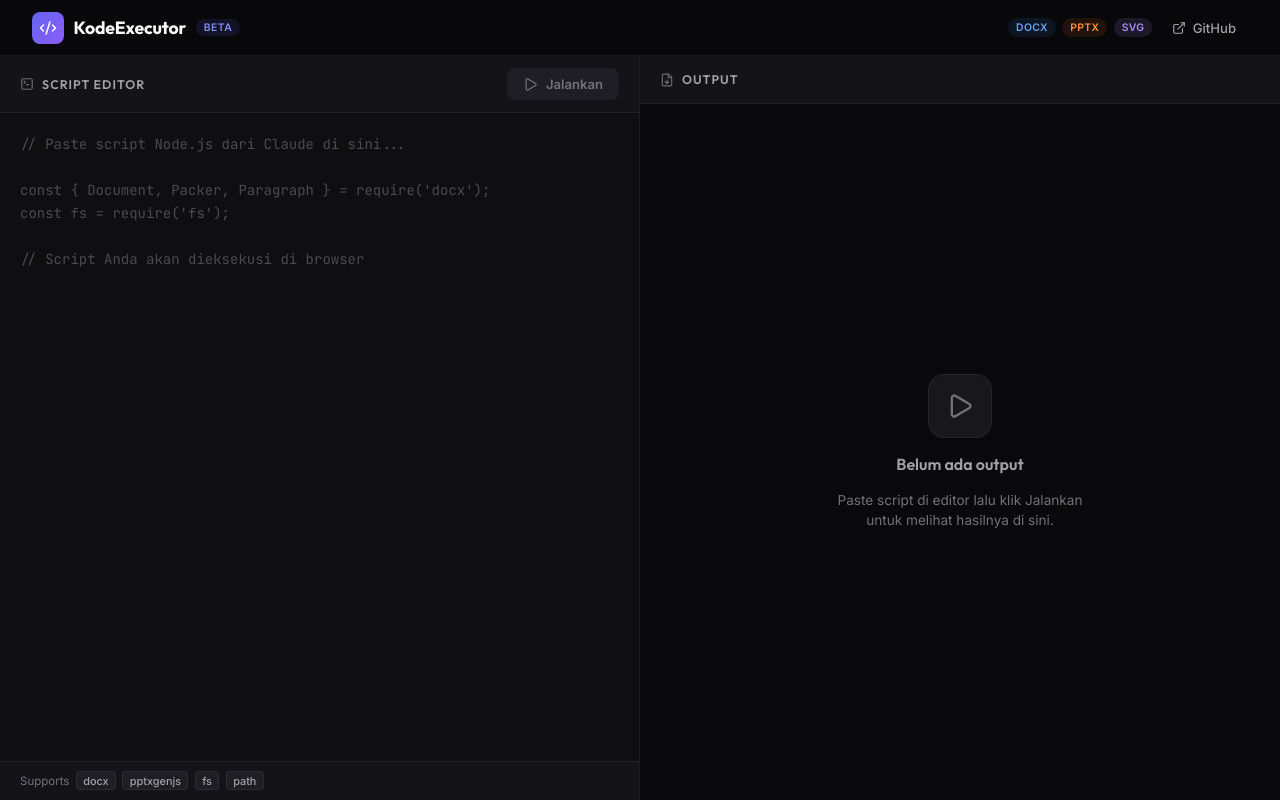
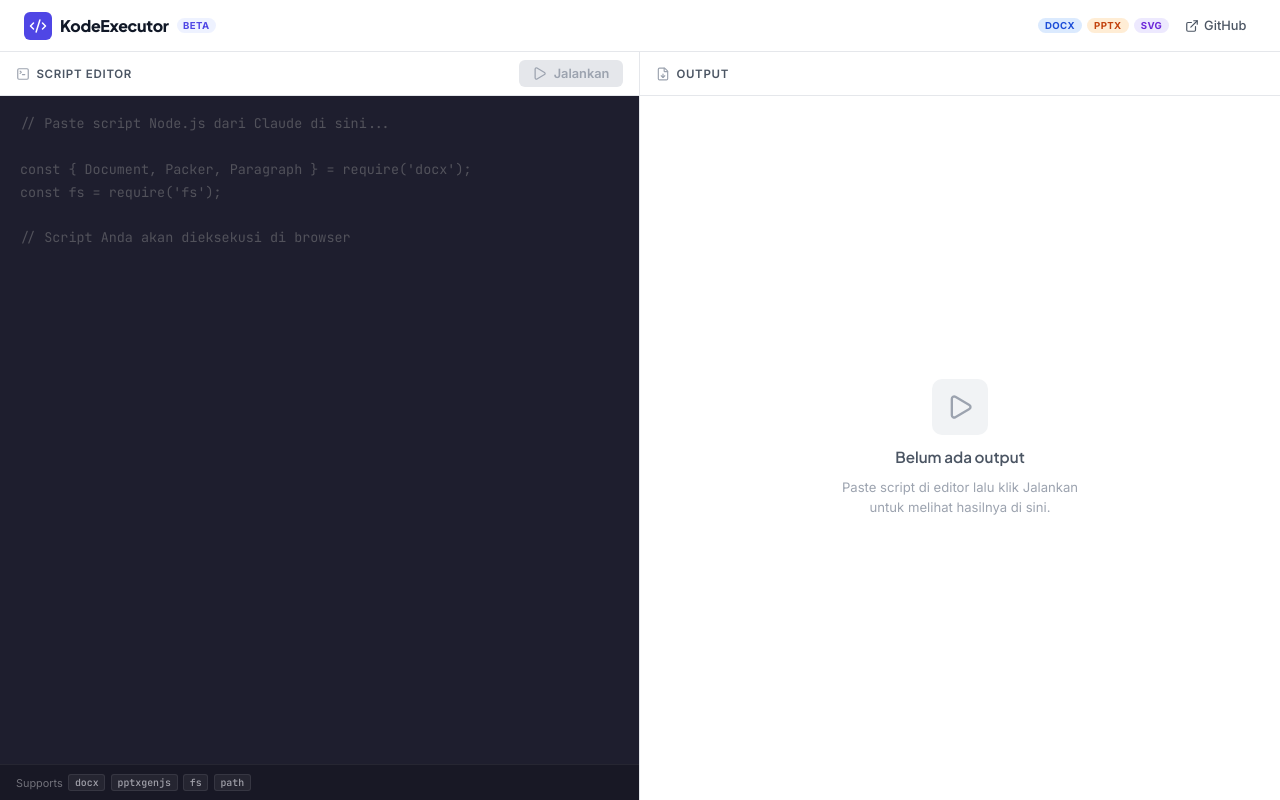
Before and after one commit to superboy12/KodeExecutor, a React (Vite) app: page / in a window 1280 px wide. Built offline with nearby package versions, Linux system fonts and the light colour scheme.

Commit message:
redesign: clean white light theme with professional commercial aesthetic

```diff
--- a/src/index.css
+++ b/src/index.css
@@ -1,55 +1,47 @@
-@import url('https://fonts.googleapis.com/css2?family=Inter:wght@300;400;500;600;700&family=JetBrains+Mono:wght@400;500&family=Outfit:wght@400;500;600;700;800&display=swap');
+@import url('https://fonts.googleapis.com/css2?family=Inter:wght@300;400;500;600;700&family=JetBrains+Mono:wght@400;500&family=Plus+Jakarta+Sans:wght@400;500;600;700;800&display=swap');
 
 :root {
-  --bg-primary: #09090b;
-  --bg-secondary: #0f0f12;
-  --bg-elevated: #141418;
-  --bg-surface: #18181c;
-  --bg-hover: #1e1e24;
-  --text-primary: #fafafa;
-  --text-secondary: #a1a1aa;
-  --text-tertiary: #71717a;
-  --accent: #6366f1;
-  --accent-light: #818cf8;
-  --accent-dim: rgba(99, 102, 241, 0.12);
-  --accent-glow: rgba(99, 102, 241, 0.25);
-  --success: #22c55e;
-  --success-dim: rgba(34, 197, 94, 0.1);
-  --error: #ef4444;
-  --error-dim: rgba(239, 68, 68, 0.1);
-  --warning: #f59e0b;
-  --purple: #a78bfa;
-  --purple-dim: rgba(167, 139, 250, 0.12);
-  --border: rgba(255, 255, 255, 0.06);
-  --border-subtle: rgba(255, 255, 255, 0.04);
-  --border-focus: rgba(99, 102, 241, 0.4);
-  --radius-sm: 8px;
-  --radius-md: 12px;
-  --radius-lg: 16px;
-  --radius-xl: 20px;
-  --shadow-sm: 0 1px 2px rgba(0,0,0,0.3);
-  --shadow-md: 0 4px 12px rgba(0,0,0,0.4);
-  --shadow-lg: 0 12px 40px rgba(0,0,0,0.5);
-  --transition: 0.2s cubic-bezier(0.4, 0, 0.2, 1);
+  --bg: #ffffff;
+  --bg-secondary: #f8f9fb;
+  --bg-tertiary: #f1f3f5;
+  --bg-code: #1e1e2e;
+  --text: #111827;
+  --text-secondary: #4b5563;
+  --text-tertiary: #9ca3af;
+  --text-code: #e4e4e7;
+  --accent: #4f46e5;
+  --accent-hover: #4338ca;
+  --accent-light: #eef2ff;
+  --accent-text: #4f46e5;
+  --success: #059669;
+  --success-light: #ecfdf5;
+  --success-text: #065f46;
+  --error: #dc2626;
+  --error-light: #fef2f2;
+  --error-text: #991b1b;
+  --border: #e5e7eb;
+  --border-light: #f3f4f6;
+  --shadow-xs: 0 1px 2px rgba(0,0,0,0.04);
+  --shadow-sm: 0 1px 3px rgba(0,0,0,0.06), 0 1px 2px rgba(0,0,0,0.04);
+  --shadow-md: 0 4px 6px -1px rgba(0,0,0,0.06), 0 2px 4px -2px rgba(0,0,0,0.04);
+  --radius: 10px;
+  --radius-sm: 6px;
+  --radius-lg: 14px;
+  --transition: 150ms ease;
 }
 
-* {
-  box-sizing: border-box;
-  margin: 0;
-  padding: 0;
-}
+* { box-sizing: border-box; margin: 0; padding: 0; }
 
-::-webkit-scrollbar { width: 6px; height: 6px; }
+::-webkit-scrollbar { width: 5px; height: 5px; }
 ::-webkit-scrollbar-track { background: transparent; }
-::-webkit-scrollbar-thumb { background: rgba(255,255,255,0.08); border-radius: 3px; }
-::-webkit-scrollbar-thumb:hover { background: rgba(255,255,255,0.15); }
+::-webkit-scrollbar-thumb { background: #d1d5db; border-radius: 3px; }
+::-webkit-scrollbar-thumb:hover { background: #9ca3af; }
 
 body {
   font-family: 'Inter', -apple-system, BlinkMacSystemFont, sans-serif;
-  background-color: var(--bg-primary);
-  color: var(--text-primary);
+  background: var(--bg);
+  color: var(--text);
   min-height: 100vh;
-  overflow-x: hidden;
   -webkit-font-smoothing: antialiased;
   -moz-osx-font-smoothing: grayscale;
 }
@@ -62,63 +54,62 @@ body {
   display: flex;
   align-items: center;
   justify-content: space-between;
-  padding: 0 2rem;
-  height: 56px;
-  background: rgba(9, 9, 11, 0.8);
-  backdrop-filter: blur(12px) saturate(1.5);
-  -webkit-backdrop-filter: blur(12px) saturate(1.5);
+  padding: 0 1.5rem;
+  height: 52px;
+  background: rgba(255,255,255,0.85);
+  backdrop-filter: blur(12px) saturate(1.8);
+  -webkit-backdrop-filter: blur(12px) saturate(1.8);
   border-bottom: 1px solid var(--border);
 }
 
 .navbar-brand {
   display: flex;
   align-items: center;
-  gap: 0.6rem;
-  text-decoration: none;
+  gap: 0.5rem;
 }
 
 .navbar-logo {
   display: flex;
   align-items: center;
   justify-content: center;
-  width: 32px;
-  height: 32px;
-  background: linear-gradient(135deg, var(--accent) 0%, #8b5cf6 100%);
+  width: 28px;
+  height: 28px;
+  background: var(--accent);
   border-radius: var(--radius-sm);
   color: white;
 }
 
 .navbar-title {
-  font-family: 'Outfit', sans-serif;
-  font-weight: 700;
-  font-size: 1.1rem;
-  color: var(--text-primary);
-  letter-spacing: -0.01em;
+  font-family: 'Plus Jakarta Sans', sans-serif;
+  font-weight: 800;
+  font-size: 1rem;
+  color: var(--text);
+  letter-spacing: -0.02em;
 }
 
 .navbar-badge {
-  font-size: 0.65rem;
-  font-weight: 600;
-  padding: 0.15rem 0.5rem;
+  font-size: 0.6rem;
+  font-weight: 700;
+  padding: 0.1rem 0.4rem;
   border-radius: 999px;
-  background: var(--accent-dim);
-  color: var(--accent-light);
-  letter-spacing: 0.05em;
+  background: var(--accent-light);
+  color: var(--accent-text);
+  letter-spacing: 0.04em;
   text-transform: uppercase;
 }
 
 .navbar-links {
   display: flex;
   align-items: center;
-  gap: 0.5rem;
+  gap: 0.35rem;
 }
 
 .navbar-link {
   display: flex;
   align-items: center;
-  gap: 0.4rem;
-  padding: 0.4rem 0.75rem;
-  font-size: 0.82rem;
+  gap: 0.35rem;
+  padding: 0.35rem 0.6rem;
+  font-size: 0.8rem;
   font-weight: 500;
   color: var(--text-secondary);
   text-decoration: none;
@@ -130,15 +121,37 @@ body {
 }
 
 .navbar-link:hover {
-  color: var(--text-primary);
-  background: var(--bg-hover);
+  color: var(--text);
+  background: var(--bg-tertiary);
 }
+
+/* ===== FEATURE BADGES ===== */
+.feature-badges {
+  display: flex;
+  align-items: center;
+  gap: 0.3rem;
+}
+
+.badge {
+  display: inline-flex;
+  align-items: center;
+  padding: 0.15rem 0.45rem;
+  font-size: 0.6rem;
+  font-weight: 700;
+  letter-spacing: 0.04em;
+  border-radius: 999px;
+  text-transform: uppercase;
+}
+
+.badge-docx { background: #dbeafe; color: #1d4ed8; }
+.badge-pptx { background: #ffedd5; color: #c2410c; }
+.badge-svg  { background: #ede9fe; color: #6d28d9; }
 
 /* ===== MAIN LAYOUT ===== */
 .app-container {
   display: flex;
   flex-direction: column;
-  min-height: calc(100vh - 56px);
+  min-height: calc(100vh - 52px);
 }
 
 .main-content {
@@ -148,56 +161,52 @@ body {
   min-height: 0;
 }
 
-/* ===== EDITOR PANE (LEFT) ===== */
+/* ===== EDITOR PANE ===== */
 .editor-pane {
   display: flex;
   flex-direction: column;
   border-right: 1px solid var(--border);
-  background: var(--bg-secondary);
+  background: var(--bg-code);
 }
 
 .pane-header {
   display: flex;
   align-items: center;
   justify-content: space-between;
-  padding: 0.75rem 1.25rem;
+  padding: 0 1rem;
+  height: 44px;
   border-bottom: 1px solid var(--border);
-  background: var(--bg-elevated);
-  min-height: 48px;
+  background: var(--bg);
 }
 
 .pane-title {
   display: flex;
   align-items: center;
-  gap: 0.5rem;
-  font-size: 0.78rem;
+  gap: 0.4rem;
+  font-size: 0.72rem;
   font-weight: 600;
   color: var(--text-secondary);
   text-transform: uppercase;
-  letter-spacing: 0.08em;
-  font-family: 'Outfit', sans-serif;
+  letter-spacing: 0.06em;
 }
 
-.pane-title svg {
-  opacity: 0.6;
-}
+.pane-title svg { color: var(--text-tertiary); }
 
 .pane-actions {
   display: flex;
   align-items: center;
-  gap: 0.5rem;
+  gap: 0.4rem;
 }
 
 .code-input {
   flex: 1;
   width: 100%;
-  min-height: 0;
-  background: transparent;
-  color: #e4e4e7;
-  font-family: 'JetBrains Mono', 'Fira Code', monospace;
-  font-size: 0.875rem;
-  line-height: 1.65;
-  padding: 1.25rem;
+  background: var(--bg-code);
+  color: var(--text-code);
+  font-family: 'JetBrains Mono', monospace;
+  font-size: 0.84rem;
+  line-height: 1.7;
+  padding: 1rem 1.25rem;
   border: none;
   resize: none;
   outline: none;
@@ -205,52 +214,56 @@ body {
 }
 
 .code-input::placeholder {
-  color: var(--text-tertiary);
-  opacity: 0.6;
+  color: #52525b;
 }
 
 .editor-footer {
   display: flex;
   align-items: center;
   justify-content: space-between;
-  padding: 0.6rem 1.25rem;
-  border-top: 1px solid var(--border);
-  background: var(--bg-elevated);
+  padding: 0 1rem;
+  height: 36px;
+  border-top: 1px solid rgba(255,255,255,0.06);
+  background: #181825;
 }
 
 .editor-hint {
-  font-size: 0.72rem;
-  color: var(--text-tertiary);
+  font-size: 0.68rem;
+  color: #71717a;
   display: flex;
   align-items: center;
-  gap: 0.4rem;
+  gap: 0.35rem;
 }
 
 .editor-hint kbd {
   display: inline-flex;
   align-items: center;
-  padding: 0.1rem 0.4rem;
-  font-family: 'Inter', sans-serif;
-  font-size: 0.68rem;
+  padding: 0.05rem 0.35rem;
+  font-family: 'JetBrains Mono', monospace;
+  font-size: 0.62rem;
   font-weight: 500;
-  color: var(--text-secondary);
-  background: var(--bg-hover);
-  border: 1px solid var(--border);
-  border-radius: 4px;
+  color: #a1a1aa;
+  background: rgba(255,255,255,0.06);
+  border: 1px solid rgba(255,255,255,0.08);
+  border-radius: 3px;
 }
 
 .char-count {
-  font-size: 0.72rem;
-  color: var(--text-tertiary);
+  font-size: 0.68rem;
+  color: #71717a;
   font-family: 'JetBrains Mono', monospace;
 }
 
-/* ===== OUTPUT PANE (RIGHT) ===== */
+/* ===== OUTPUT PANE ===== */
 .output-pane {
   display: flex;
   flex-direction: column;
-  background: var(--bg-primary);
+  background: var(--bg);
   overflow-y: auto;
+}
+
+.output-pane .pane-header {
+  background: var(--bg);
 }
 
 .output-empty {
@@ -259,34 +272,34 @@ body {
   flex-direction: column;
   align-items: center;
   justify-content: center;
-  gap: 1rem;
+  gap: 0.75rem;
   padding: 3rem;
   color: var(--text-tertiary);
 }
 
 .output-empty-icon {
-  width: 64px;
-  height: 64px;
+  width: 56px;
+  height: 56px;
   display: flex;
   align-items: center;
   justify-content: center;
-  background: var(--bg-surface);
-  border: 1px solid var(--border);
-  border-radius: var(--radius-lg);
+  background: var(--bg-tertiary);
+  border-radius: var(--radius);
 }
 
 .output-empty h3 {
-  font-family: 'Outfit', sans-serif;
+  font-family: 'Plus Jakarta Sans', sans-serif;
   font-weight: 600;
-  font-size: 1rem;
+  font-size: 0.95rem;
   color: var(--text-secondary);
 }
 
 .output-empty p {
-  font-size: 0.85rem;
+  font-size: 0.82rem;
   text-align: center;
-  max-width: 280px;
+  max-width: 260px;
   line-height: 1.5;
+  color: var(--text-tertiary);
 }
 
 .output-content {
@@ -298,101 +311,90 @@ body {
 .status-bar {
   display: flex;
   align-items: center;
-  gap: 0.6rem;
-  padding: 0.75rem 1.25rem;
-  font-size: 0.82rem;
+  gap: 0.5rem;
+  padding: 0.65rem 1rem;
+  font-size: 0.8rem;
   font-weight: 500;
-  border-bottom: 1px solid var(--border);
 }
 
 .status-bar.success {
-  background: var(--success-dim);
-  color: var(--success);
-  border-bottom-color: rgba(34, 197, 94, 0.15);
+  background: var(--success-light);
+  color: var(--success-text);
 }
 
 .status-bar.error {
-  background: var(--error-dim);
-  color: var(--error);
-  border-bottom-color: rgba(239, 68, 68, 0.15);
+  background: var(--error-light);
+  color: var(--error-text);
   font-family: 'JetBrains Mono', monospace;
-  font-size: 0.78rem;
+  font-size: 0.75rem;
 }
 
-.status-bar svg {
-  flex-shrink: 0;
-}
-
-.status-bar span {
-  white-space: pre-wrap;
-  word-break: break-word;
-}
+.status-bar svg { flex-shrink: 0; }
+.status-bar span { white-space: pre-wrap; word-break: break-word; }
 
 /* ===== FILES SECTION ===== */
 .files-section {
-  padding: 1rem 1.25rem;
-  border-bottom: 1px solid var(--border);
+  padding: 1rem;
+  border-bottom: 1px solid var(--border-light);
 }
 
 .section-header {
   display: flex;
   align-items: center;
   justify-content: space-between;
-  margin-bottom: 0.75rem;
+  margin-bottom: 0.6rem;
 }
 
 .section-title {
   display: flex;
   align-items: center;
-  gap: 0.5rem;
-  font-size: 0.75rem;
+  gap: 0.4rem;
+  font-size: 0.7rem;
   font-weight: 600;
   text-transform: uppercase;
-  letter-spacing: 0.08em;
-  color: var(--text-secondary);
-  font-family: 'Outfit', sans-serif;
+  letter-spacing: 0.06em;
+  color: var(--text-tertiary);
 }
 
 .section-count {
   display: inline-flex;
   align-items: center;
   justify-content: center;
-  min-width: 20px;
-  height: 20px;
-  padding: 0 0.35rem;
-  font-size: 0.7rem;
-  font-weight: 600;
-  background: var(--accent-dim);
-  color: var(--accent-light);
+  min-width: 18px;
+  height: 18px;
+  padding: 0 0.3rem;
+  font-size: 0.65rem;
+  font-weight: 700;
+  background: var(--accent-light);
+  color: var(--accent-text);
   border-radius: 999px;
 }
 
 .btn-zip {
   display: flex;
   align-items: center;
-  gap: 0.35rem;
-  padding: 0.35rem 0.7rem;
-  font-size: 0.72rem;
+  gap: 0.3rem;
+  padding: 0.3rem 0.6rem;
+  font-size: 0.7rem;
   font-weight: 600;
-  font-family: 'Inter', sans-serif;
   color: var(--text-secondary);
-  background: var(--bg-hover);
+  background: var(--bg-tertiary);
   border: 1px solid var(--border);
   border-radius: var(--radius-sm);
   cursor: pointer;
   transition: var(--transition);
+  font-family: 'Inter', sans-serif;
 }
 
 .btn-zip:hover {
-  color: var(--text-primary);
-  background: var(--bg-surface);
-  border-color: var(--border-focus);
+  background: var(--border);
+  color: var(--text);
 }
 
 .files-grid {
   display: flex;
   flex-direction: column;
-  gap: 0.35rem;
+  gap: 0.3rem;
 }
 
 .file-item-wrapper {
@@ -404,22 +406,22 @@ body {
   display: flex;
   align-items: center;
   justify-content: space-between;
-  padding: 0.6rem 0.75rem;
-  background: var(--bg-surface);
-  border: 1px solid var(--border-subtle);
+  padding: 0.5rem 0.65rem;
+  background: var(--bg-secondary);
+  border: 1px solid var(--border-light);
   border-radius: var(--radius-sm);
   transition: var(--transition);
 }
 
 .file-item:hover {
-  background: var(--bg-hover);
+  background: var(--bg-tertiary);
   border-color: var(--border);
 }
 
 .file-info {
   display: flex;
   align-items: center;
-  gap: 0.6rem;
+  gap: 0.5rem;
   flex: 1;
   min-width: 0;
 }
@@ -428,40 +430,33 @@ body {
   display: flex;
   align-items: center;
   justify-content: center;
-  width: 32px;
-  height: 32px;
+  width: 30px;
+  height: 30px;
   border-radius: var(--radius-sm);
   flex-shrink: 0;
 }
 
-.file-icon.doc {
-  background: var(--success-dim);
-  color: var(--success);
-}
-
-.file-icon.svg {
-  background: var(--purple-dim);
-  color: var(--purple);
-}
+.file-icon.doc { background: #dcfce7; color: #15803d; }
+.file-icon.svg { background: #ede9fe; color: #7c3aed; }
 
 .file-meta {
   display: flex;
   flex-direction: column;
-  gap: 0.1rem;
+  gap: 0.05rem;
   min-width: 0;
 }
 
 .file-name {
-  font-size: 0.82rem;
+  font-size: 0.8rem;
   font-weight: 500;
-  color: var(--text-primary);
+  color: var(--text);
   white-space: nowrap;
   overflow: hidden;
   text-overflow: ellipsis;
 }
 
 .file-size {
-  font-size: 0.7rem;
+  font-size: 0.68rem;
   color: var(--text-tertiary);
   font-family: 'JetBrains Mono', monospace;
 }
@@ -469,15 +464,15 @@ body {
 .file-actions {
   display: flex;
   align-items: center;
-  gap: 0.25rem;
+  gap: 0.15rem;
 }
 
 .btn-icon {
   display: flex;
   align-items: center;
   justify-content: center;
-  width: 32px;
-  height: 32px;
+  width: 30px;
+  height: 30px;
   background: transparent;
   color: var(--text-tertiary);
   border: none;
@@ -487,91 +482,84 @@ body {
 }
 
 .btn-icon:hover {
-  background: var(--bg-hover);
-  color: var(--text-primary);
+  background: var(--bg-tertiary);
+  color: var(--text);
 }
 
 .btn-preview:hover {
-  color: var(--purple) !important;
-  background: var(--purple-dim) !important;
+  color: #7c3aed !important;
+  background: #ede9fe !important;
 }
 
 .svg-preview {
-  margin-top: 0.35rem;
-  background: var(--bg-surface);
-  border: 1px solid rgba(167, 139, 250, 0.15);
+  margin-top: 0.3rem;
+  background: var(--bg-secondary);
+  border: 1px solid var(--border);
   border-radius: var(--radius-sm);
   padding: 1rem;
   display: flex;
   justify-content: center;
-  align-items: center;
   overflow: auto;
   max-height: 400px;
-  animation: slideDown 0.25s var(--transition);
+  animation: slideDown 0.2s ease;
 }
 
 .svg-preview img {
   max-width: 100%;
   height: auto;
-  border-radius: var(--radius-sm);
-  background: #ffffff;
-  padding: 0.5rem;
 }
 
 /* ===== LOG SECTION ===== */
 .log-section {
   flex: 1;
-  padding: 1rem 1.25rem;
-  display: flex;
-  flex-direction: column;
+  padding: 1rem;
 }
 
 .log-content {
   display: flex;
   flex-direction: column;
-  gap: 0.15rem;
+  gap: 0.1rem;
   max-height: 300px;
   overflow-y: auto;
-  padding-right: 0.5rem;
-  margin-top: 0.6rem;
+  margin-top: 0.5rem;
 }
 
 .log-line {
   font-family: 'JetBrains Mono', monospace;
-  font-size: 0.78rem;
+  font-size: 0.75rem;
   color: var(--text-secondary);
   white-space: pre-wrap;
   word-break: break-word;
-  padding: 0.25rem 0.5rem;
-  border-radius: 4px;
+  padding: 0.2rem 0.5rem;
+  border-radius: 3px;
   line-height: 1.5;
 }
 
 .log-line:hover {
-  background: var(--bg-surface);
+  background: var(--bg-secondary);
 }
 
 /* ===== BUTTONS ===== */
 .btn-execute {
   display: flex;
   align-items: center;
-  gap: 0.5rem;
-  padding: 0.5rem 1rem;
-  font-size: 0.82rem;
+  gap: 0.4rem;
+  padding: 0.4rem 0.85rem;
+  font-size: 0.8rem;
   font-weight: 600;
-  font-family: 'Inter', sans-serif;
   color: white;
   background: var(--accent);
   border: none;
   border-radius: var(--radius-sm);
   cursor: pointer;
   transition: var(--transition);
+  font-family: 'Inter', sans-serif;
   white-space: nowrap;
 }
 
 .btn-execute:hover:not(:disabled) {
-  background: var(--accent-light);
-  box-shadow: 0 0 20px var(--accent-glow);
+  background: var(--accent-hover);
+  box-shadow: 0 2px 8px rgba(79, 70, 229, 0.25);
 }
 
 .btn-execute:active:not(:disabled) {
@@ -583,79 +571,41 @@ body {
 }
 
 .btn-execute.success:hover:not(:disabled) {
-  background: #16a34a;
-  box-shadow: 0 0 20px rgba(34, 197, 94, 0.3);
+  background: #047857;
 }
 
 .btn-execute:disabled {
-  background: var(--bg-hover);
+  background: var(--border);
   color: var(--text-tertiary);
   cursor: not-allowed;
-  box-shadow: none;
 }
 
 .btn-reset {
   display: flex;
   align-items: center;
-  gap: 0.4rem;
-  padding: 0.5rem 0.85rem;
-  font-size: 0.82rem;
+  gap: 0.35rem;
+  padding: 0.4rem 0.7rem;
+  font-size: 0.8rem;
   font-weight: 500;
-  font-family: 'Inter', sans-serif;
   color: var(--text-secondary);
   background: transparent;
   border: 1px solid var(--border);
   border-radius: var(--radius-sm);
   cursor: pointer;
   transition: var(--transition);
+  font-family: 'Inter', sans-serif;
 }
 
 .btn-reset:hover {
-  color: var(--text-primary);
-  border-color: var(--text-tertiary);
-  background: var(--bg-hover);
+  background: var(--bg-tertiary);
+  color: var(--text);
 }
 
-/* ===== FEATURE BADGES ===== */
-.feature-badges {
-  display: flex;
-  align-items: center;
-  gap: 0.4rem;
-  flex-wrap: wrap;
-}
-
-.badge {
-  display: inline-flex;
-  align-items: center;
-  gap: 0.3rem;
-  padding: 0.2rem 0.5rem;
-  font-size: 0.65rem;
-  font-weight: 600;
-  letter-spacing: 0.03em;
-  border-radius: 999px;
-  white-space: nowrap;
-}
-
-.badge-docx {
-  background: rgba(59, 130, 246, 0.1);
-  color: #60a5fa;
-}
-
-.badge-pptx {
-  background: rgba(249, 115, 22, 0.1);
-  color: #fb923c;
-}
-
-.badge-svg {
-  background: var(--purple-dim);
-  color: var(--purple);
-}
-
-/* ===== EXECUTING SPINNER ===== */
+/* ===== SPINNER ===== */
 .spinner {
-  width: 16px;
-  height: 16px;
-  border: 2px solid rgba(255,255,255,0.2);
+  width: 14px;
+  height: 14px;
+  border: 2px solid rgba(255,255,255,0.3);
   border-top-color: white;
   border-radius: 50%;
   animation: spin 0.6s linear infinite;
@@ -666,47 +616,24 @@ body {
   .main-content {
     grid-template-columns: 1fr;
   }
-
   .editor-pane {
     border-right: none;
     border-bottom: 1px solid var(--border);
-    min-height: 350px;
+    min-height: 320px;
   }
-
-  .output-pane {
-    min-height: 300px;
-  }
-
-  .navbar {
-    padding: 0 1rem;
-  }
-
-  .feature-badges {
-    display: none;
-  }
+  .output-pane { min-height: 280px; }
+  .feature-badges { display: none; }
 }
 
 @media (max-width: 600px) {
-  .navbar-badge {
-    display: none;
-  }
-
-  .code-input {
-    font-size: 0.8rem;
-  }
+  .navbar { padding: 0 0.75rem; }
+  .navbar-badge { display: none; }
+  .code-input { font-size: 0.78rem; padding: 0.75rem; }
 }
 
 /* ===== ANIMATIONS ===== */
-@keyframes spin {
-  to { transform: rotate(360deg); }
-}
-
+@keyframes spin { to { transform: rotate(360deg); } }
 @keyframes slideDown {
-  from { opacity: 0; transform: translateY(-8px); }
+  from { opacity: 0; transform: translateY(-6px); }
   to { opacity: 1; transform: translateY(0); }
 }
-
-@keyframes fadeIn {
-  from { opacity: 0; }
-  to { opacity: 1; }
-}
```
